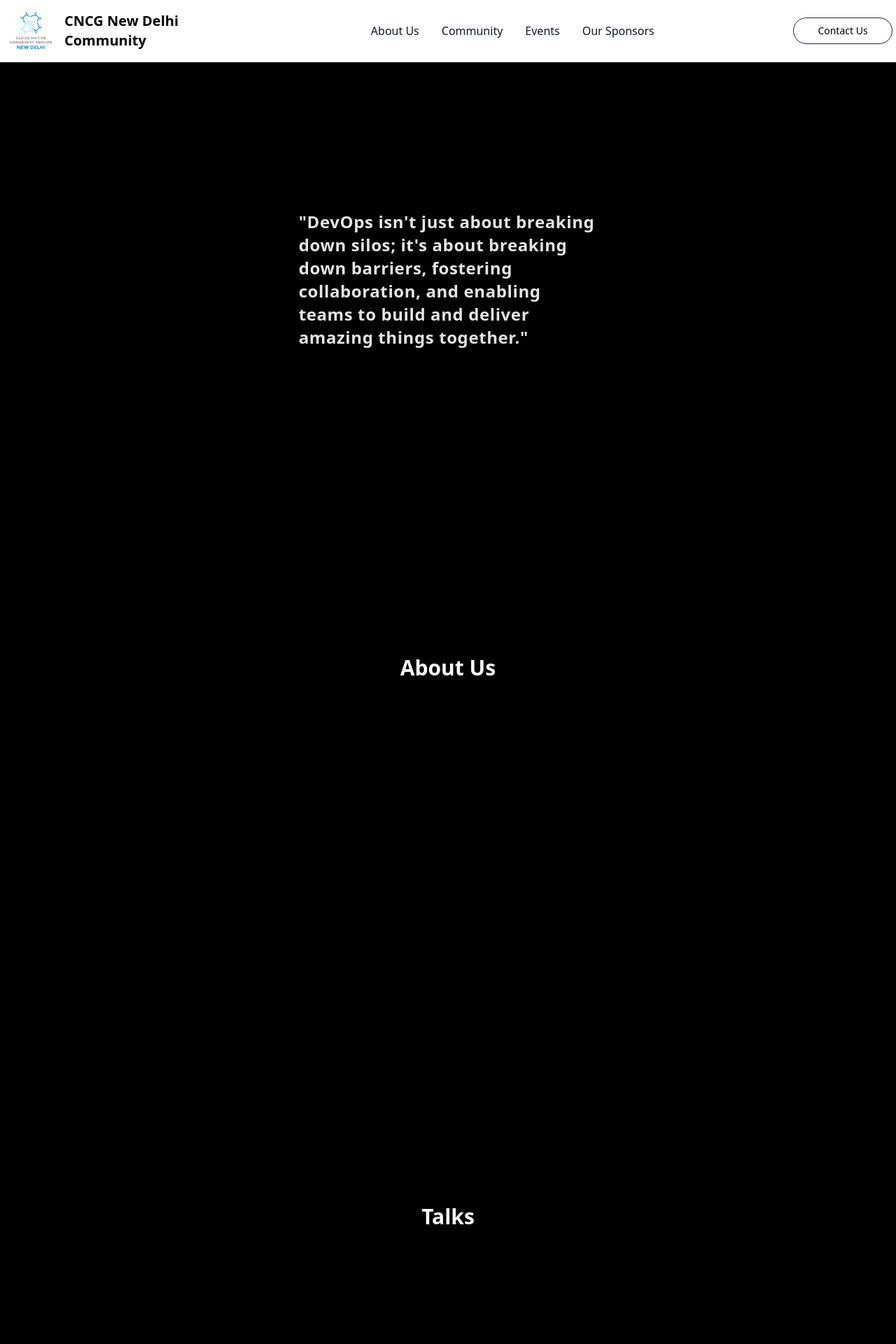
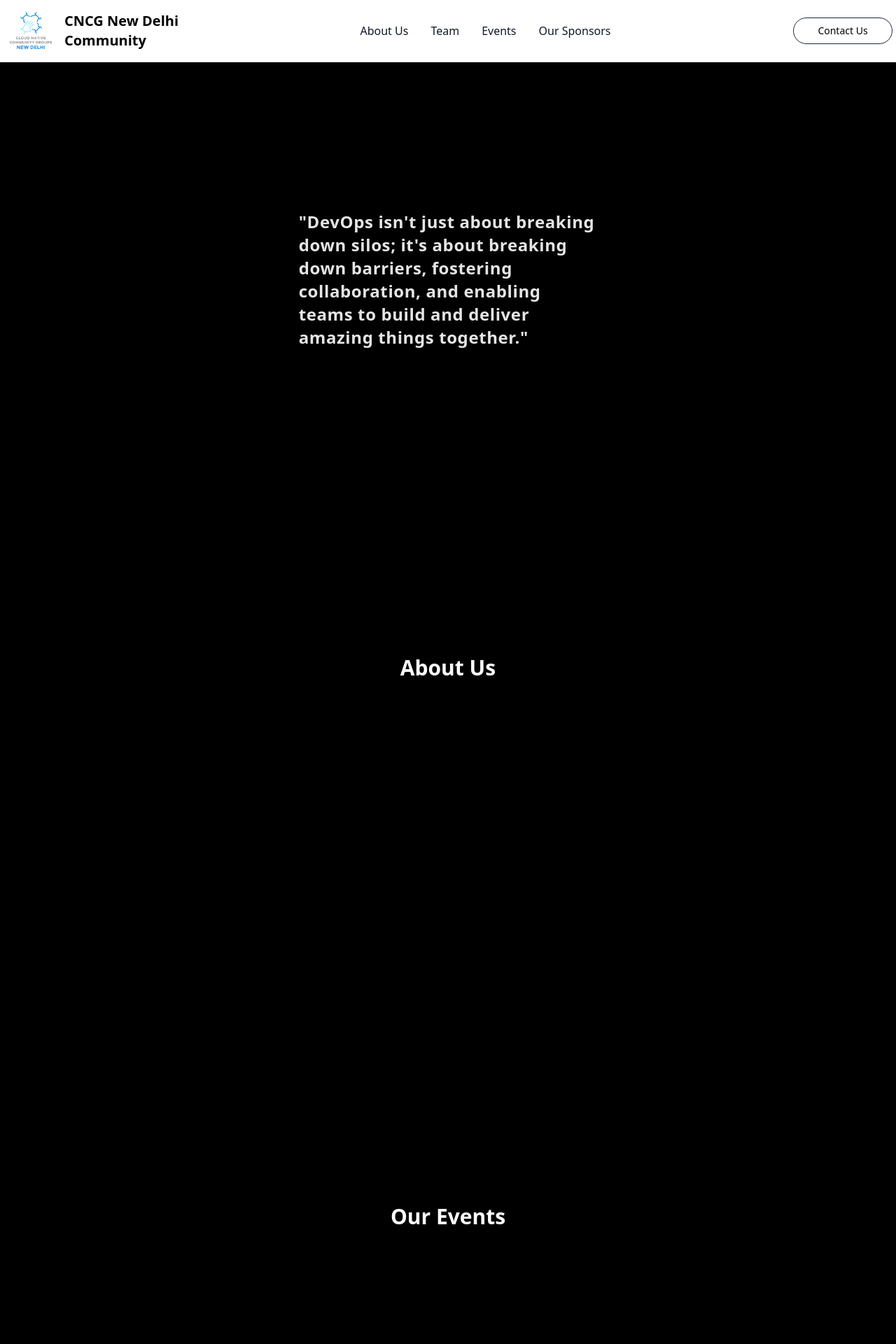
Before and after one commit to cncgnd/website, a React (Vite) app: page / in a window 1280 px wide. Shown: the top 1920 px of the page at 70% size. Built offline with nearby package versions, Linux system fonts and the light colour scheme.

Commit message:
auto-scroll added

```diff
--- a/src/Sections/AboutUs.tsx
+++ b/src/Sections/AboutUs.tsx
@@ -1,6 +1,6 @@
 export const AboutUs = () => {
   return (
-    <div className="flex flex-col items-center justify-center mt-16 bg-black w-screen h-screen">
+    <div  id="aboutus" className="flex flex-col items-center justify-center mt-16 bg-black w-screen h-screen">
       <div className="mt-8">
         <h2 className="text-white text-3xl font-bold mb-4">About Us</h2>
         <div className=" p-4 rounded-lg shadow-lg"></div>
--- /dev/null
+++ b/src/Sections/Events.tsx
@@ -0,0 +1,10 @@
+export const Events = () => {
+  return (
+    <div id="events" className="flex flex-col items-center justify-center bg-black w-screen h-screen">
+      <div>
+        <h2 className="text-white text-3xl font-bold mb-4">Our Events</h2>
+        <div className=" p-4 rounded-lg shadow-lg"></div>
+      </div>
+    </div>
+  );
+};
--- a/src/Sections/Home.tsx
+++ b/src/Sections/Home.tsx
@@ -2,11 +2,12 @@ import { Header } from "../components/Header";
 
 import { TextGenerateEffect } from "@/components/ui/text-generate-effect";
 import { AboutUs } from "./AboutUs";
-import { PreviousTalks } from "./PreviousTalks";
+import { Events } from "./Events";
 import { Stats } from "./Stats";
 import { Sponsors } from "./Sponsors";
 import { Developers } from "./Developers";
 import { Footer } from "@/components/Footer";
+import { Team } from "./Team";
 
 export const Home = () => {
   return (
@@ -24,7 +25,7 @@ export const Home = () => {
         <AboutUs />
       </div>
       <div>
-        <PreviousTalks />
+        <Events />
       </div>
       <div>
         <Stats />
@@ -33,6 +34,9 @@ export const Home = () => {
         <Sponsors />
       </div>
       <div>
+        <Team></Team>
+      </div>
+      <div>
         <Developers />
       </div>
       <Footer></Footer>
--- a/src/Sections/PreviousTalks.tsx
+++ /dev/null
@@ -1,10 +0,0 @@
-export const PreviousTalks = () => {
-  return (
-    <div className="flex flex-col items-center justify-center bg-black w-screen h-screen">
-      <div>
-        <h2 className="text-white text-3xl font-bold mb-4">Talks</h2>
-        <div className=" p-4 rounded-lg shadow-lg"></div>
-      </div>
-    </div>
-  );
-};
--- a/src/Sections/Sponsors.tsx
+++ b/src/Sections/Sponsors.tsx
@@ -1,6 +1,6 @@
 export const Sponsors = () => {
   return (
-    <div className="flex flex-col items-center justify-center bg-black w-screen h-screen">
+    <div  id="sponsors" className="flex flex-col items-center justify-center bg-black w-screen h-screen">
       <div>
         <h2 className="text-white text-3xl font-bold mb-4">Our Sponsors</h2>
         <div className=" p-4 rounded-lg shadow-lg"></div>
--- /dev/null
+++ b/src/Sections/Team.tsx
@@ -0,0 +1,10 @@
+export const Team = () => {
+    return (
+      <div id="team" className="flex flex-col items-center justify-center bg-black w-screen h-screen">
+        <div>
+          <h2 className="text-white text-3xl font-bold mb-4">Our Team</h2>
+          <div className=" p-4 rounded-lg shadow-lg"></div>
+        </div>
+      </div>
+    );
+  };
--- a/src/components/Header.tsx
+++ b/src/components/Header.tsx
@@ -1,6 +1,14 @@
 import { Button } from "./ui/moving-border";
 
 export const Header = () => {
+  const scrollToComponent = (id: string, event: React.MouseEvent<HTMLButtonElement | HTMLAnchorElement>) => {
+    event.preventDefault(); // Prevent default behavior
+    const element = document.getElementById(id);
+    if (element) {
+      element.scrollIntoView({ behavior: 'smooth' });
+    }
+  };
+
   return (
     <div>
       <nav className="bg-white dark:bg-gray-900 fixed w-full z-20 top-0 start-0 border-b border-gray-200 dark:border-gray-600">
@@ -30,45 +38,36 @@ export const Header = () => {
           >
             <ul className="flex flex-col p-4 md:p-0 mt-4 font-medium border border-gray-100 rounded-lg bg-gray-50 md:space-x-8 rtl:space-x-reverse md:flex-row md:mt-0 md:border-0 md:bg-white dark:bg-gray-800 md:dark:bg-gray-900 dark:border-gray-700">
               <li>
-                <a
-                  href="/"
-                  className="block py-2 px-3 text-white bg-blue-700 rounded md:bg-transparent md:text-blue-700 md:p-0 md:dark:text-blue-500"
-                  aria-current="page"
-                >
-                  Home
-                </a>
-              </li>
-              <li>
-                <a
-                  href="/aboutus"
+                <button
+                  onClick={(e) => scrollToComponent('aboutus', e)}
                   className="block py-2 px-3 text-gray-900 rounded hover:bg-gray-100 md:hover:bg-transparent md:hover:text-blue-700 md:p-0 md:dark:hover:text-blue-500 dark:text-white dark:hover:bg-gray-700 dark:hover:text-white md:dark:hover:bg-transparent dark:border-gray-700"
                 >
                   About Us
-                </a>
+                </button>
               </li>
               <li>
-                <a
-                  href="#"
+                <button
+                onClick={(e) => scrollToComponent('team', e)}
                   className="block py-2 px-3 text-gray-900 rounded hover:bg-gray-100 md:hover:bg-transparent md:hover:text-blue-700 md:p-0 md:dark:hover:text-blue-500 dark:text-white dark:hover:bg-gray-700 dark:hover:text-white md:dark:hover:bg-transparent dark:border-gray-700"
                 >
-                  Community
-                </a>
+                  Team
+                </button>
               </li>
               <li>
-                <a
-                  href="#"
+                <button
+                  onClick={(e) => scrollToComponent('events', e)}
                   className="block py-2 px-3 text-gray-900 rounded hover:bg-gray-100 md:hover:bg-transparent md:hover:text-blue-700 md:p-0 md:dark:hover:text-blue-500 dark:text-white dark:hover:bg-gray-700 dark:hover:text-white md:dark:hover:bg-transparent dark:border-gray-700"
                 >
                   Events
-                </a>
+                </button>
               </li>
               <li>
-                <a
-                  href="#"
+                <button
+                  onClick={(e) => scrollToComponent('sponsors', e)}
                   className="block py-2 px-3 text-gray-900 rounded hover:bg-gray-100 md:hover:bg-transparent md:hover:text-blue-700 md:p-0 md:dark:hover:text-blue-500 dark:text-white dark:hover:bg-gray-700 dark:hover:text-white md:dark:hover:bg-transparent dark:border-gray-700"
                 >
                   Our Sponsors
-                </a>
+                </button>
               </li>
             </ul>
           </div>
```
